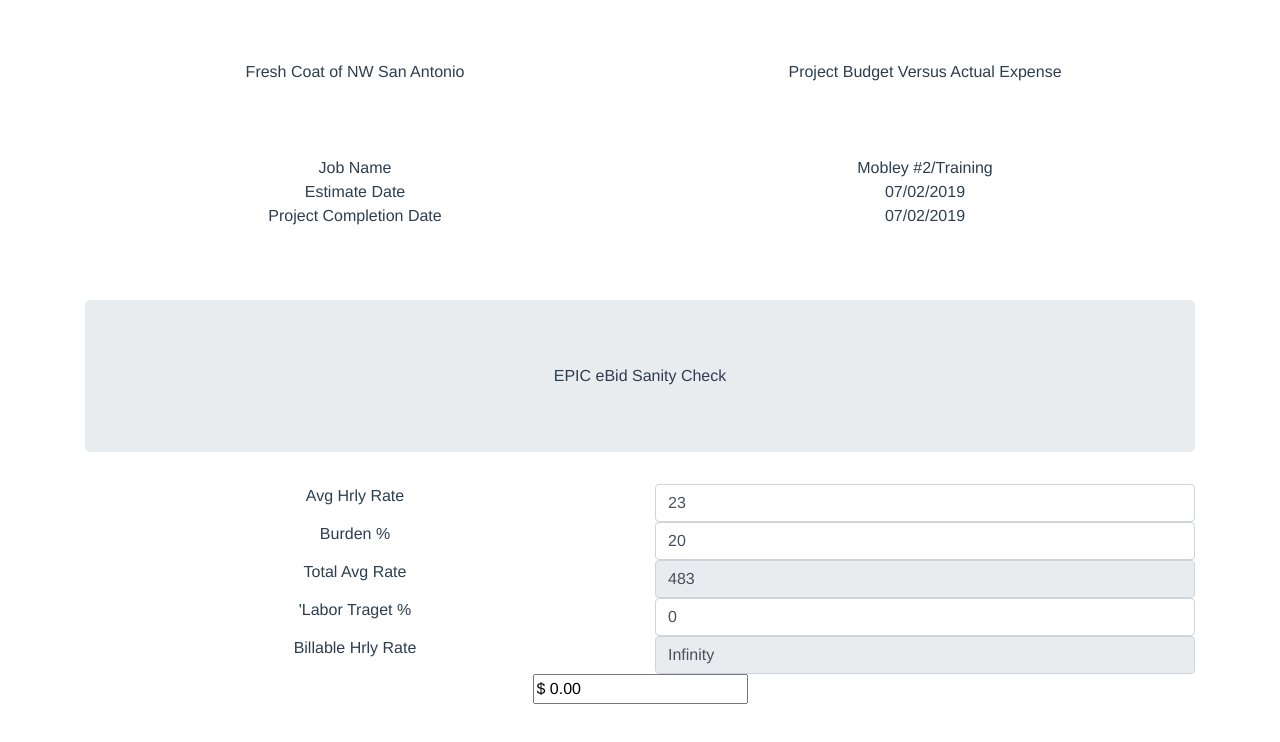
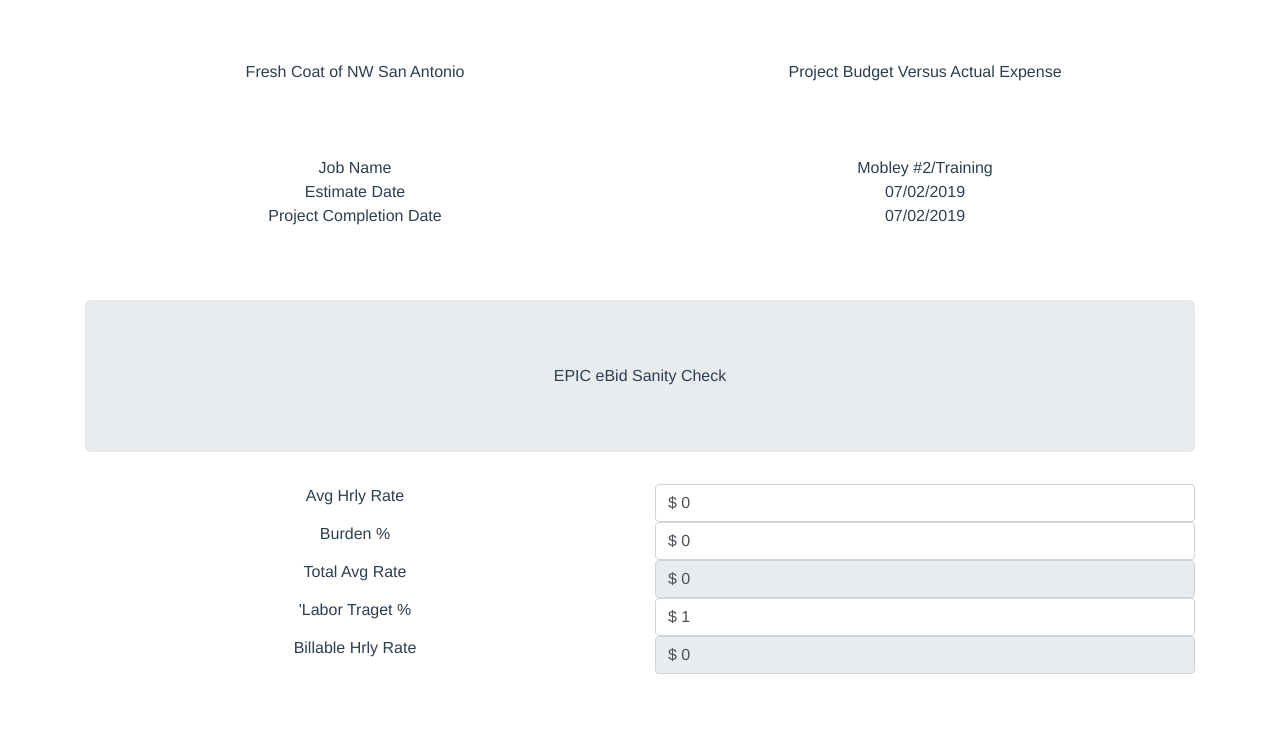
Before and after one commit to johnrobertferrer/FRESH-COAT-OF-SAINT-JOHNS, a Vue app: page / in a window 1280 px wide. Shown: the top 742 px of the page. Built offline with nearby package versions, Linux system fonts and the light colour scheme.

Commit message:
:construction: Test

```diff
--- a/src/components/DollarCurrencyInput.vue
+++ b/src/components/CustomInput.vue
@@ -1,14 +1,14 @@
 <template>
     <div>
-        <input type="text" v-model="displayValue" @blur="isInputActive = false" @focus="isInputActive = true"/>
+        <b-form-input type="text" v-model="displayValue" @blur="isInputActive = false" @focus="isInputActive = true" :disabled="disabled" />
     </div>
 </template>
 
 <script>
 export default {
-    name: 'DollarCurrencyInput',
+    name: 'CustomInput',
 
-    props: ["value"],
+    props: ["value", 'disabled'],
 
     data() {
         return {
@@ -24,12 +24,13 @@
                     return this.value.toString()
                 } else {
                     // User is not modifying now. Format display value for user interface
-                    return "$ " + this.value.toFixed(2).replace(/(\d)(?=(\d{3})+(?:\.\d+)?$)/g, "$1,")
+                    // return "$ " + this.value.toFixed(2).replace(/(\d)(?=(\d{3})+(?:\.\d+)?$)/g, "$1,")
+                    return "$ " + this.value
                 }
             },
             set: function(modifiedValue) {
                 // Recalculate value after ignoring "$" and "," in user input
-                let newValue = parseFloat(modifiedValue.replace(/[^\d\.]/g, ""))
+                let newValue = parseFloat(modifiedValue.replace(/[^\d\.]/g, "")) // eslint-disable-line
                 // Ensure that it is not NaN
                 if (isNaN(newValue)) {
                     newValue = 0
--- a/src/components/MainComponent.vue
+++ b/src/components/MainComponent.vue
@@ -37,7 +37,8 @@
         </label>
       </b-col>
       <b-col>
-        <b-form-input v-model="division.second.average_hourly_rate" type="text"></b-form-input>
+        <!-- <b-form-input v-model="division.second.average_hourly_rate" type="text"></b-form-input> -->
+        <CustomInput v-model="division.second.average_hourly_rate"></CustomInput>
       </b-col>
     </b-row>
 
@@ -48,7 +49,8 @@
         </label>
       </b-col>
       <b-col>
-        <b-form-input v-model="division.second.burden_percent" type="text"></b-form-input>
+        <!-- <b-form-input v-model="division.second.burden_percent" type="text"></b-form-input> -->
+        <CustomInput v-model="division.second.burden_percent"></CustomInput>
       </b-col>
     </b-row>
 
@@ -59,7 +61,8 @@
         </label>
       </b-col>
       <b-col>
-        <b-form-input :value="totalAverageRate" disabled type="text"></b-form-input>
+        <!-- <b-form-input :value="totalAverageRate" disabled type="text"></b-form-input> -->
+        <CustomInput v-model="totalAverageRate" :disabled="true"></CustomInput>
       </b-col>
     </b-row>
 
@@ -70,7 +73,8 @@
         </label>
       </b-col>
       <b-col>
-        <b-form-input v-model="division.second.labor_target_percent" type="text"></b-form-input>
+        <!-- <b-form-input v-model="division.second.labor_target_percent" type="text"></b-form-input> -->
+        <CustomInput v-model="division.second.labor_target_percent"></CustomInput>
       </b-col>
     </b-row>
 
@@ -81,23 +85,22 @@
         </label>
       </b-col>
       <b-col>
-        <b-form-input :value="billableHourlyRate" disabled type="text"></b-form-input>
+        <!-- <b-form-input :value="billableHourlyRate" disabled type="text"></b-form-input> -->
+        <CustomInput v-model="billableHourlyRate" :disabled="true"></CustomInput>
       </b-col>
     </b-row>
-
-    <DollarCurrencyInput v-model="division.second.labor_target_percent"></DollarCurrencyInput>
 
   </b-container>
 </template>
 
 <script>
-import DollarCurrencyInput from './DollarCurrencyInput.vue'
+import CustomInput from './CustomInput.vue'
 
 export default {
   name: 'MainComponent',
 
   components: {
-    DollarCurrencyInput
+    CustomInput
   },
 
   props: {
@@ -114,10 +117,10 @@
         },
 
         second: {
-          average_hourly_rate: 23,
-          burden_percent: 20,
+          average_hourly_rate: 0,
+          burden_percent: 0,
           total_average_rate: 0,
-          labor_target_percent: 0,
+          labor_target_percent: 1,
           billable_hourly_rate: 0
         }
       }
@@ -126,11 +129,16 @@
 
   computed: {
     totalAverageRate: function() {
-      return this.division.second.average_hourly_rate * (1 + parseInt(this.division.second.burden_percent));
+      return this.division.second.average_hourly_rate * (1 + parseFloat(this.division.second.burden_percent));
     },
 
     billableHourlyRate: function() {
-      return (parseInt(this.totalAverageRate) / parseInt(this.division.second.labor_target_percent)).toFixed(2);
+      console.log('----');
+      console.log(parseInt(this.totalAverageRate));
+      console.log(parseInt(this.division.second.labor_target_percent));
+      console.log((parseInt(this.totalAverageRate)/parseInt(this.division.second.labor_target_percent)));
+      console.log('----');
+      return (parseInt(this.totalAverageRate) / parseInt(this.division.second.labor_target_percent));
     }
   }
 }
```
